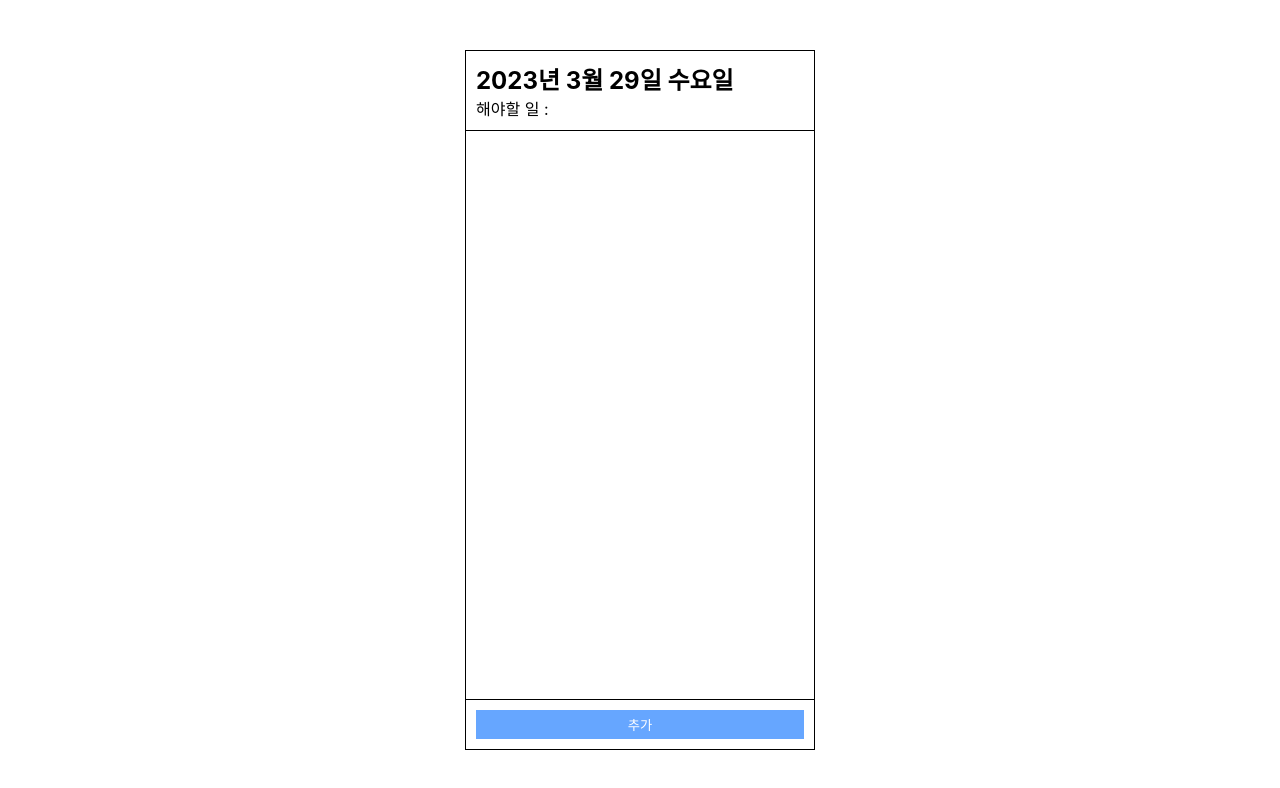
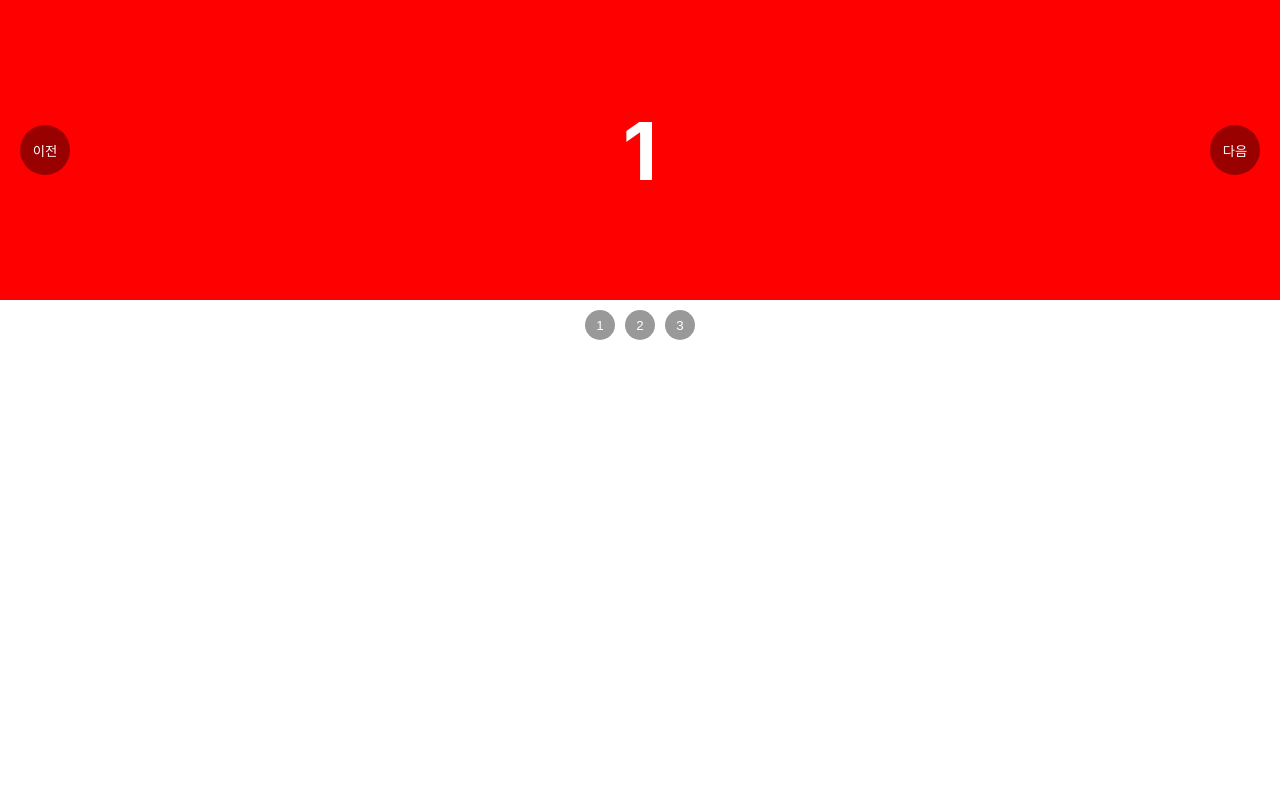
Before and after one commit to skakfk0206/20230308_front-end, a React (Create React App) app in the folder learn-react/: page / in a window 1280 px wide. Shown: the top 788 px of the page. Built offline with nearby package versions, Linux system fonts and the light colour scheme.

Commit message:
슬라이더 완성

```diff
--- /dev/null
+++ b/learn-react/src/components/Slider.jsx
@@ -0,0 +1,108 @@
+import { useEffect, useState } from "react";
+import styled from "styled-components";
+
+export default function Slider() {
+  const [index, setIndex] = useState(0);
+
+  // useEffect(() => {
+  //   alert(index);
+  // }, [index]);
+
+  const handleIndex = (op) => {
+    if (index + op >= 0 && index + op <= 2) setIndex(index + op);
+  };
+
+  return (
+    <>
+      <Container>
+        <SlideList index={index}>
+          <SlideItem bgColor="red">1</SlideItem>
+          <SlideItem bgColor="blue">2</SlideItem>
+          <SlideItem bgColor="yellow">3</SlideItem>
+        </SlideList>
+        <BtnSlide onClick={() => handleIndex(-1)}>이전</BtnSlide>
+        <BtnSlide onClick={() => handleIndex(1)}>다음</BtnSlide>
+      </Container>
+      <BtnNumList>
+        <BtnNum onClick={() => setIndex(0)}>1</BtnNum>
+        <BtnNum onClick={() => setIndex(1)}>2</BtnNum>
+        <BtnNum onClick={() => setIndex(2)}>3</BtnNum>
+      </BtnNumList>
+    </>
+  );
+}
+
+const Container = styled.div`
+  * {
+    margin: 0;
+    padding: 0;
+  }
+  overflow: hidden;
+  position: relative;
+`;
+
+const SlideList = styled.ul`
+  display: flex;
+  height: 300px;
+
+  transform: translateX(${({ index }) => index * -100}%);
+  transition: transform 0.4s;
+`;
+
+const SlideItem = styled.li`
+  display: flex;
+  justify-content: center;
+  align-items: center;
+
+  width: 100%;
+  list-style: none;
+  flex-shrink: 0;
+
+  background-color: ${({ bgColor }) => bgColor};
+
+  color: #fff;
+  font-size: 5rem;
+  font-weight: bold;
+`;
+
+const BtnNumList = styled.div`
+  display: flex;
+  justify-content: center;
+  gap: 10px;
+  padding: 10px 0;
+`;
+
+const BtnNum = styled.button`
+  width: 30px;
+  height: 30px;
+  border-radius: 50%;
+  border: none;
+
+  background-color: rgba(0, 0, 0, 0.4);
+  color: #fff;
+
+  cursor: pointer;
+
+  &:hover {
+    background-color: rgba(0, 0, 0, 0.6);
+  }
+`;
+
+const BtnSlide = styled(BtnNum)`
+  width: 50px;
+  height: 50px;
+  position: absolute;
+  top: 50%;
+
+  transform: translateY(-50%);
+
+  &:nth-of-type(1) {
+    left: 20px;
+  }
+
+  &:nth-of-type(2) {
+    right: 20px;
+  }
+`;
+
+// 위에서 사용할 태그들 만들기.
--- a/learn-react/src/index.js
+++ b/learn-react/src/index.js
@@ -3,9 +3,11 @@ import ReactDOM from "react-dom/client";
 import "./index.css";
 import App from "./App";
 import reportWebVitals from "./reportWebVitals";
+import Slider from "./components/Slider";
 
 const root = ReactDOM.createRoot(document.getElementById("root"));
-root.render(<App />);
+
+root.render(<Slider />);
 
 // If you want to start measuring performance in your app, pass a function
 // to log results (for example: reportWebVitals(console.log))
```
